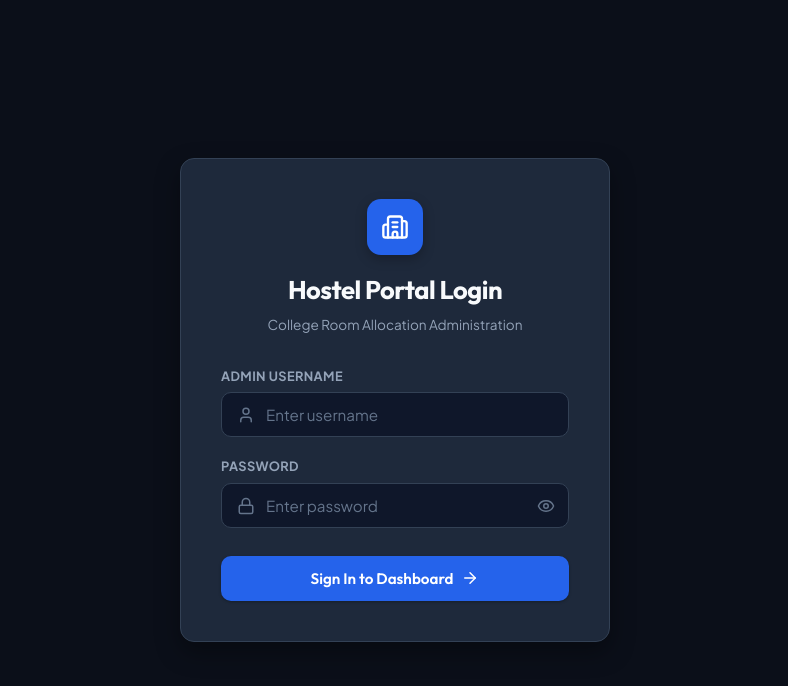
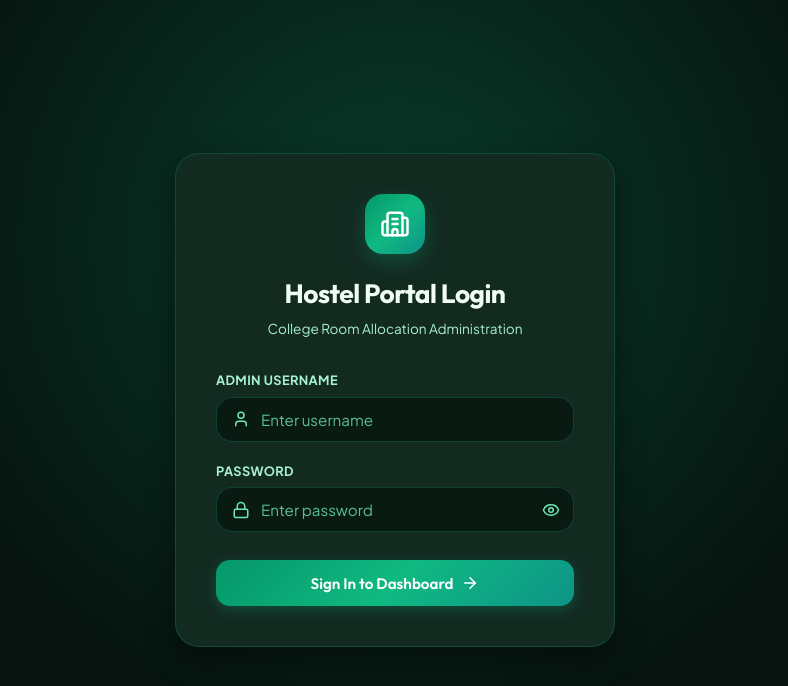
Before and after one commit to lokeshchevuri/hostel-room-allocation-system, a React (Vite) app in the folder frontend/: page / in a window 1280 px wide. Shown: the top 686 px of the page, without its empty margins (245-1033 px from the left). Built offline with nearby package versions, Linux system fonts and the light colour scheme.

Commit message:
Implement Emerald Green college theme, rounded corners, and collapsible side navbar

```diff
--- a/frontend/src/index.css
+++ b/frontend/src/index.css
@@ -1,79 +1,84 @@
 @charset "UTF-8";
 
-/* --- Professional Design Tokens & Global CSS --- */
+/* --- Emerald Green Institutional College Theme --- */
 :root {
   /* Dark Theme (Default) */
-  --bg-primary: #0b0f19;
-  --bg-surface: #151d30;
-  --bg-card: #1e293b;
-  --bg-card-hover: #24334a;
-  --bg-glass: rgba(21, 29, 48, 0.85);
+  --bg-primary: #06130e;
+  --bg-surface: #0e2018;
+  --bg-card: #132a21;
+  --bg-card-hover: #1b382d;
+  --bg-glass: rgba(14, 32, 24, 0.9);
 
-  --accent-primary: #2563eb;
-  --accent-primary-hover: #1d4ed8;
-  --accent-secondary: #0284c7;
-  --accent-gradient: linear-gradient(135deg, #2563eb 0%, #0284c7 100%);
-  --accent-glow: rgba(37, 99, 235, 0.2);
+  --accent-primary: #10b981;
+  --accent-primary-hover: #059669;
+  --accent-secondary: #0d9488;
+  --accent-gradient: linear-gradient(135deg, #059669 0%, #10b981 50%, #0d9488 100%);
+  --accent-glow: rgba(16, 185, 129, 0.25);
 
   --status-available: #10b981;
-  --status-available-bg: rgba(16, 185, 129, 0.12);
+  --status-available-bg: rgba(16, 185, 129, 0.15);
   --status-partial: #f59e0b;
-  --status-partial-bg: rgba(245, 158, 11, 0.12);
+  --status-partial-bg: rgba(245, 158, 11, 0.15);
   --status-full: #ef4444;
-  --status-full-bg: rgba(239, 68, 68, 0.12);
+  --status-full-bg: rgba(239, 68, 68, 0.15);
 
-  --text-main: #f8fafc;
-  --text-muted: #94a3b8;
-  --text-subtle: #64748b;
+  --text-main: #f0fdf4;
+  --text-muted: #a7f3d0;
+  --text-subtle: #6ee7b7;
 
-  --border-color: #334155;
-  --border-focus: #3b82f6;
-  --input-bg: #0f172a;
-  --table-header-bg: #151d30;
+  --border-color: rgba(16, 185, 129, 0.25);
+  --border-focus: #10b981;
+  --input-bg: #091a13;
+  --table-header-bg: #0e231b;
 
   --font-heading: 'Outfit', -apple-system, BlinkMacSystemFont, sans-serif;
   --font-body: 'Plus Jakarta Sans', -apple-system, BlinkMacSystemFont, sans-serif;
 
-  --shadow-sm: 0 1px 3px rgba(0, 0, 0, 0.3);
-  --shadow-md: 0 4px 12px rgba(0, 0, 0, 0.25);
-  --shadow-lg: 0 10px 25px rgba(0, 0, 0, 0.35);
-  --glass-border: 1px solid #334155;
+  --radius-sm: 10px;
+  --radius-md: 16px;
+  --radius-lg: 20px;
+  --radius-xl: 24px;
+
+  --shadow-sm: 0 2px 8px rgba(0, 0, 0, 0.3);
+  --shadow-md: 0 6px 18px rgba(0, 0, 0, 0.35);
+  --shadow-lg: 0 12px 30px rgba(0, 0, 0, 0.45);
+  --glass-border: 1px solid rgba(16, 185, 129, 0.22);
 }
 
-/* Light Theme */
+/* Light Theme (Fresh Emerald Porcelain) */
 [data-theme='light'] {
-  --bg-primary: #f8fafc;
+  --bg-primary: #f0fdf4;
   --bg-surface: #ffffff;
   --bg-card: #ffffff;
-  --bg-card-hover: #f1f5f9;
-  --bg-glass: rgba(255, 255, 255, 0.95);
+  --bg-card-hover: #f6fef9;
+  --bg-glass: rgba(255, 255, 255, 0.96);
 
-  --accent-primary: #1d4ed8;
-  --accent-primary-hover: #1e40af;
-  --accent-secondary: #0369a1;
-  --accent-gradient: linear-gradient(135deg, #1d4ed8 0%, #0369a1 100%);
-  --accent-glow: rgba(29, 78, 216, 0.15);
+  --accent-primary: #059669;
+  --accent-primary-hover: #047857;
+  --accent-secondary: #0f766e;
+  --accent-gradient: linear-gradient(135deg, #059669 0%, #10b981 50%, #0d9488 100%);
+  --accent-glow: rgba(5, 150, 105, 0.18);
 
-  --status-available: #059669;
-  --status-available-bg: #ecfdf5;
+  --status-available: #047857;
+  --status-available-bg: #dcfce7;
   --status-partial: #d97706;
-  --status-partial-bg: #fffbeb;
+  --status-partial-bg: #fef3c7;
   --status-full: #dc2626;
-  --status-full-bg: #fef2f2;
+  --status-full-bg: #fee2e2;
 
-  --text-main: #0f172a;
-  --text-muted: #334155;
-  --text-subtle: #475569;
+  --text-main: #064e3b;
+  --text-muted: #047857;
+  --text-subtle: #059669;
 
-  --border-color: #cbd5e1;
-  --border-focus: #2563eb;
-  --input-bg: #f1f5f9;
-  --table-header-bg: #f1f5f9;
+  --border-color: #a7f3d0;
+  --border-focus: #059669;
+  --input-bg: #f0fdf4;
+  --table-header-bg: #dcfce7;
 
-  --glass-border: 1px solid #cbd5e1;
-  --shadow-sm: 0 1px 3px rgba(0, 0, 0, 0.05);
-  --shadow-md: 0 4px 12px rgba(15, 23, 42, 0.06);
-  --shadow-lg: 0 10px 25px rgba(15, 23, 42, 0.08);
+  --glass-border: 1px solid #a7f3d0;
+  --shadow-sm: 0 2px 6px rgba(5, 150, 105, 0.08);
+  --shadow-md: 0 6px 18px rgba(5, 150, 105, 0.1);
+  --shadow-lg: 0 12px 30px rgba(5, 150, 105, 0.14);
 }
 
 * {
@@ -99,13 +104,17 @@ h1, h2, h3, h4, h5, h6 {
   color: var(--text-main);
 }
 
-/* Glassmorphism Container */
+/* Rounded Cards & Glass Panels */
 .glass-panel {
   background: var(--bg-card);
   border: var(--glass-border);
-  border-radius: 14px;
+  border-radius: var(--radius-lg);
   box-shadow: var(--shadow-md);
-  transition: all 0.2s ease;
+  transition: all 0.25s cubic-bezier(0.4, 0, 0.2, 1);
+}
+
+.glass-panel:hover {
+  border-color: var(--border-focus);
 }
 
 /* Custom Scrollbar */
@@ -137,13 +146,13 @@ h1, h2, h3, h4, h5, h6 {
   animation: fadeIn 0.25s ease-out forwards;
 }
 
-/* Form Controls */
+/* Form Controls with Rounded Corners */
 .input-control {
   width: 100%;
   padding: 0.75rem 1rem;
   background: var(--input-bg);
   border: 1px solid var(--border-color);
-  border-radius: 10px;
+  border-radius: var(--radius-md);
   color: var(--text-main);
   font-family: var(--font-body);
   font-size: 0.95rem;
@@ -153,6 +162,7 @@ h1, h2, h3, h4, h5, h6 {
 
 .input-control::placeholder {
   color: var(--text-subtle);
+  opacity: 0.8;
 }
 
 .input-control:focus {
@@ -169,14 +179,14 @@ h1, h2, h3, h4, h5, h6 {
   padding-right: 2.5rem;
 }
 
-/* Buttons */
+/* Buttons with Rounded Edges */
 .btn {
   display: inline-flex;
   align-items: center;
   justify-content: center;
   gap: 0.5rem;
-  padding: 0.65rem 1.3rem;
-  border-radius: 10px;
+  padding: 0.7rem 1.4rem;
+  border-radius: var(--radius-md);
   font-family: var(--font-heading);
   font-weight: 600;
   font-size: 0.92rem;
@@ -187,15 +197,15 @@ h1, h2, h3, h4, h5, h6 {
 }
 
 .btn-primary {
-  background: var(--accent-primary);
+  background: var(--accent-gradient);
   color: #ffffff;
-  box-shadow: var(--shadow-sm);
+  box-shadow: 0 4px 14px var(--accent-glow);
 }
 
 .btn-primary:hover {
-  background: var(--accent-primary-hover);
-  transform: translateY(-1px);
-  box-shadow: var(--shadow-md);
+  transform: translateY(-1.5px);
+  box-shadow: 0 6px 18px var(--accent-glow);
+  opacity: 0.95;
 }
 
 .btn-secondary {
@@ -206,7 +216,7 @@ h1, h2, h3, h4, h5, h6 {
 
 .btn-secondary:hover {
   background: var(--bg-card-hover);
-  border-color: var(--text-subtle);
+  border-color: var(--accent-primary);
 }
 
 .btn-danger {
@@ -221,20 +231,20 @@ h1, h2, h3, h4, h5, h6 {
 }
 
 .btn-sm {
-  padding: 0.4rem 0.85rem;
+  padding: 0.45rem 0.95rem;
   font-size: 0.85rem;
-  border-radius: 8px;
+  border-radius: var(--radius-sm);
 }
 
-/* Status Badges */
+/* Status Badges with Rounded Pill Shape */
 .badge {
   display: inline-flex;
   align-items: center;
   gap: 0.35rem;
-  padding: 0.3rem 0.75rem;
-  border-radius: 20px;
+  padding: 0.35rem 0.85rem;
+  border-radius: 30px;
   font-size: 0.8rem;
-  font-weight: 600;
+  font-weight: 700;
   text-transform: capitalize;
 }
 
@@ -264,19 +274,19 @@ h1, h2, h3, h4, h5, h6 {
 }
 
 .custom-table th {
-  padding: 0.9rem 1.25rem;
+  padding: 1rem 1.25rem;
   text-align: left;
   font-size: 0.8rem;
   font-weight: 700;
   text-transform: uppercase;
   letter-spacing: 0.05em;
-  color: var(--text-muted);
+  color: var(--text-main);
   border-bottom: 2px solid var(--border-color);
   background: var(--table-header-bg);
 }
 
 .custom-table td {
-  padding: 0.9rem 1.25rem;
+  padding: 1rem 1.25rem;
   font-size: 0.9rem;
   border-bottom: 1px solid var(--border-color);
   color: var(--text-main);
@@ -295,15 +305,15 @@ h1, h2, h3, h4, h5, h6 {
   background: var(--bg-card-hover);
 }
 
-/* Modal Overlay */
+/* Modal Overlay & Rounded Popups */
 .modal-overlay {
   position: fixed;
   top: 0;
   left: 0;
   right: 0;
   bottom: 0;
-  background: rgba(0, 0, 0, 0.6);
-  backdrop-filter: blur(4px);
+  background: rgba(0, 0, 0, 0.65);
+  backdrop-filter: blur(5px);
   display: flex;
   align-items: center;
   justify-content: center;
@@ -314,7 +324,7 @@ h1, h2, h3, h4, h5, h6 {
 .modal-content {
   background: var(--bg-surface);
   border: var(--glass-border);
-  border-radius: 16px;
+  border-radius: var(--radius-xl);
   width: 100%;
   max-width: 550px;
   max-height: 90vh;
@@ -340,7 +350,7 @@ h1, h2, h3, h4, h5, h6 {
   align-items: center;
   gap: 0.75rem;
   padding: 1rem 1.25rem;
-  border-radius: 12px;
+  border-radius: var(--radius-md);
   background: var(--bg-surface);
   border: 1px solid var(--border-color);
   box-shadow: var(--shadow-lg);
@@ -350,9 +360,27 @@ h1, h2, h3, h4, h5, h6 {
 }
 
 .toast-success {
-  border-left: 4px solid var(--status-available);
+  border-left: 5px solid var(--status-available);
 }
 
 .toast-error {
-  border-left: 4px solid var(--status-full);
+  border-left: 5px solid var(--status-full);
 }
+
+/* Sidebar Responsive Styles */
+@media (max-width: 768px) {
+  .sidebar-container {
+    position: fixed !important;
+    left: -280px;
+    top: 70px;
+    bottom: 0;
+    z-index: 999;
+    height: calc(100vh - 70px) !important;
+    transition: left 0.3s ease !important;
+    box-shadow: var(--shadow-lg);
+  }
+
+  .sidebar-container.open {
+    left: 0 !important;
+  }
+}
--- a/frontend/src/pages/Login.jsx
+++ b/frontend/src/pages/Login.jsx
@@ -45,29 +45,31 @@ export default function Login() {
       justifyContent: 'center',
       padding: '1.5rem',
       backgroundColor: 'var(--bg-primary)',
+      backgroundImage: 'radial-gradient(circle at 50% 30%, var(--accent-glow) 0%, transparent 60%)'
     }}>
       <div className="glass-panel animate-fade-in" style={{
         width: '100%',
-        maxWidth: '430px',
+        maxWidth: '440px',
         padding: '2.5rem',
+        borderRadius: '24px',
         boxShadow: 'var(--shadow-lg)'
       }}>
         {/* Header Icon */}
         <div style={{ textAlign: 'center', marginBottom: '2rem' }}>
           <div style={{
-            width: '56px',
-            height: '56px',
-            borderRadius: '14px',
-            background: 'var(--accent-primary)',
+            width: '60px',
+            height: '60px',
+            borderRadius: '18px',
+            background: 'var(--accent-gradient)',
             display: 'flex',
             alignItems: 'center',
             justifyContent: 'center',
-            margin: '0 auto 1rem',
-            boxShadow: 'var(--shadow-md)'
+            margin: '0 auto 1.25rem',
+            boxShadow: '0 8px 20px var(--accent-glow)'
           }}>
-            <Building2 size={28} color="#ffffff" />
+            <Building2 size={30} color="#ffffff" />
           </div>
-          <h2 style={{ fontSize: '1.6rem', marginBottom: '0.3rem', color: 'var(--text-main)' }}>
+          <h2 style={{ fontSize: '1.65rem', marginBottom: '0.35rem', color: 'var(--text-main)', fontWeight: 700 }}>
             Hostel Portal Login
           </h2>
           <p style={{ fontSize: '0.85rem', color: 'var(--text-muted)' }}>
@@ -82,7 +84,7 @@ export default function Login() {
             alignItems: 'center',
             gap: '0.6rem',
             padding: '0.85rem 1rem',
-            borderRadius: '10px',
+            borderRadius: '12px',
             background: 'var(--status-full-bg)',
             border: '1px solid var(--status-full)',
             color: 'var(--status-full)',
@@ -157,7 +159,7 @@ export default function Login() {
             type="submit"
             disabled={loading}
             className="btn btn-primary"
-            style={{ width: '100%', padding: '0.8rem', marginTop: '0.5rem', fontSize: '0.95rem' }}
+            style={{ width: '100%', padding: '0.85rem', marginTop: '0.5rem', fontSize: '0.95rem', borderRadius: '14px' }}
           >
             {loading ? 'Authenticating...' : (
               <>
```
Also changed, not shown: frontend/src/App.jsx (+9 -4 lines), frontend/src/components/Navbar.jsx (+22 -11 lines), frontend/src/components/Sidebar.jsx (+17 -9 lines).
